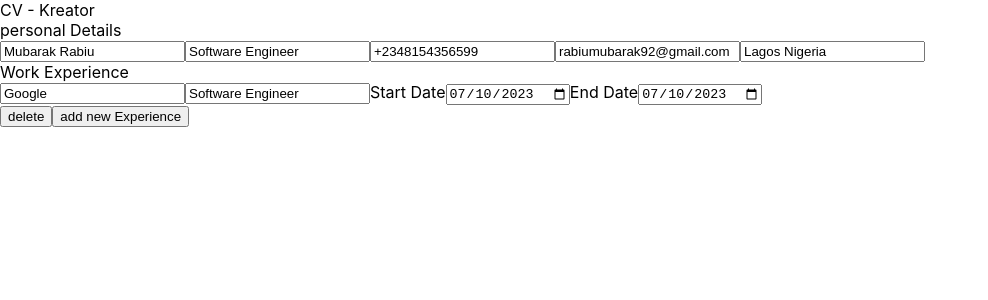
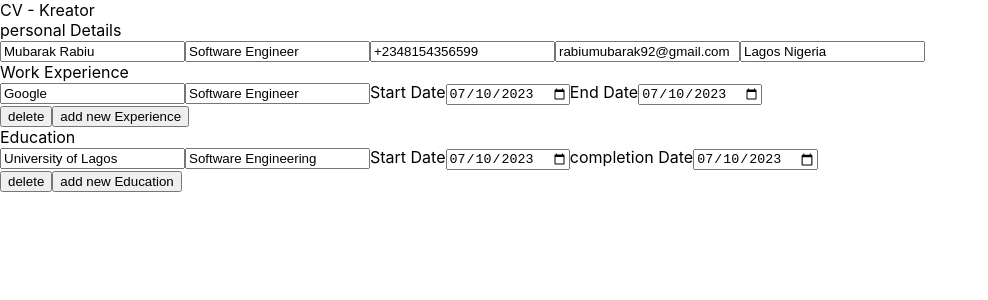
Before and after one commit to mubzie/cv-project, a React (Create React App) app: page / in a window 1280 px wide. Shown: the top 300 px of the page, without its empty margins (0-988 px from the left). Built offline with nearby package versions, Linux system fonts and the light colour scheme.

Commit message:
worked on the education form component. props and state working as expected

```diff
--- a/src/App.js
+++ b/src/App.js
@@ -3,6 +3,7 @@ import React, { Component } from "react";
 import Navbar from "./components/navbar";
 import PersonalDetails from "./components/formComponentPersonal";
 import WorkExperience from "./components/formComponentWorkExp";
+import Education from "./components/formComponentEducation";
 
 class App extends Component {
     constructor() {
@@ -18,6 +19,7 @@ class App extends Component {
                 <Navbar title="CV - Kreator"/>
                 <PersonalDetails formTitle='personal Details' />
                 <WorkExperience formTitle='Work Experience' />
+                <Education formTitle='Education' />
             </div>
         )
     }
--- a/src/components/formComponentEducation.js
+++ b/src/components/formComponentEducation.js
@@ -0,0 +1,72 @@
+/* eslint-disable no-useless-constructor */
+import React, { Component } from "react";
+
+class Education extends Component {
+    constructor(props) {
+        super(props)
+
+        this.state  = {
+            university: 'University of Lagos',
+            degree: 'Software Engineering',
+            startDate: "2023-07-10",
+            completionDate: "2023-07-10",
+        }
+
+        this.handleUniversity = this.handleUniversity.bind(this)
+        this.handleDegree = this.handleDegree.bind(this)
+        this.handleStartDate = this.handleStartDate.bind(this)
+        this.handleCompletionDate = this.handleCompletionDate.bind(this)
+
+    }
+
+    handleUniversity(e) {
+        this.setState({
+            university: e.target.value
+        })
+    }
+
+    handleDegree(e) {
+        this.setState({
+            degree: e.target.value
+        })
+    }
+
+    handleStartDate(e) {
+        this.setState({
+            startDate: e.target.value
+        })
+    }
+
+    handleCompletionDate(e) {
+        this.setState({
+            completionDate: e.target.value
+        })
+    }
+
+    render() {
+        const { formTitle } = this.props
+
+        return(
+            <div className="form-container">
+                <div className="form-title">{ formTitle }</div>
+
+                <form>
+                    <input type="text" placeholder="UUniversity/College" id="uniInput" onChange={this.handleUniversity} value={this.state.university}></input>
+                    <input type="text" placeholder="Role" id="degreeInput" onChange={this.handleDegree} value={this.state.degree}></input>
+                    <label htmlFor="startDateInput">Start Date</label>
+                    <input type="date" placeholder="Start Date" id="startDateInput" onChange={this.handleStartDate} value={this.state.startDate}></input>
+                    <label htmlFor="completionDateInput">completion Date</label>
+                    <input type="date" placeholder="Completion Date" id="completionDateInput" onChange={this.handleCompletionDate} value={this.state.completionDate}></input>
+                </form>
+
+                <div className="form-btns">
+                    <button className="delete-btn">delete</button>
+                    <button className="add-new-btn">add new Education</button>
+                </div>
+
+            </div>
+        )
+    }
+}
+
+export default Education;
--- a/src/components/formComponentPersonal.js
+++ b/src/components/formComponentPersonal.js
@@ -54,7 +54,7 @@ class PersonalDetails extends Component {
         const { formTitle } = this.props
 
         return(
-            <div>
+            <div className="form-container">
                 <div>{ formTitle }</div>
 
             <form>
--- a/src/components/formComponentWorkExp.js
+++ b/src/components/formComponentWorkExp.js
@@ -45,6 +45,7 @@ class WorkExperience extends Component {
 
     render() {
         const { formTitle } = this.props
+
         return(
             <div className="form-container">
                 <div className="form-title">{ formTitle }</div>
```
